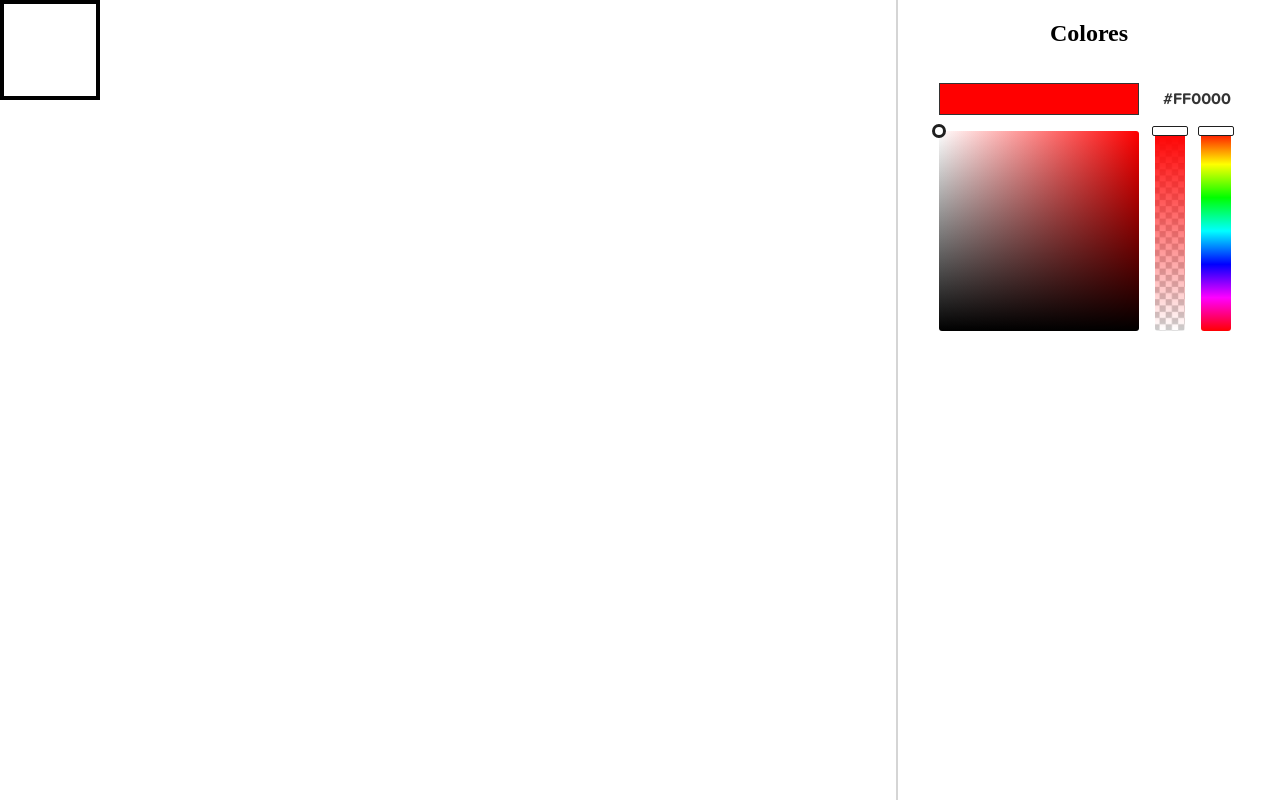
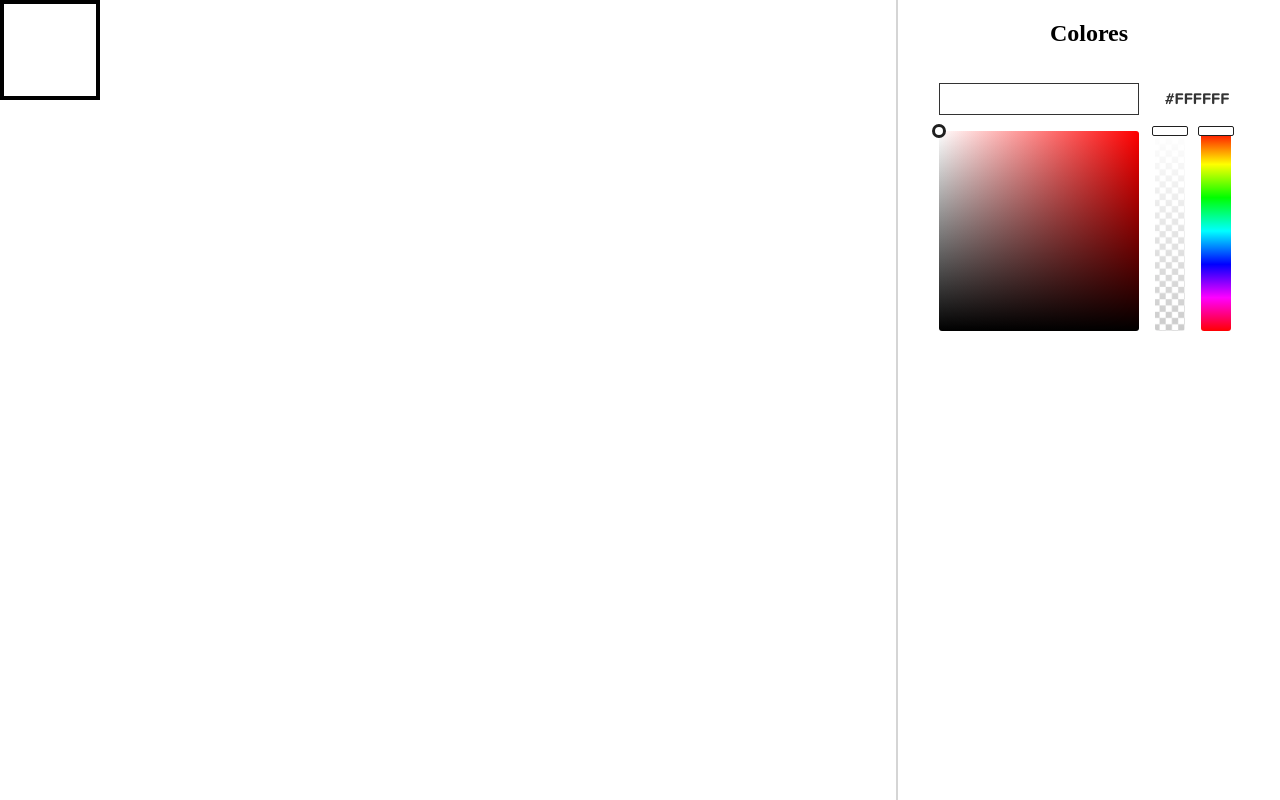
Before and after one commit to sebastian-vp/pixel-art, a React (Vite) app: page / in a window 1280 px wide. Built offline with nearby package versions, Linux system fonts and the light colour scheme.

Commit message:
se agrego la funcionalidad de poder elegir el tono del color seleccionado

```diff
--- a/src/App.jsx
+++ b/src/App.jsx
@@ -6,11 +6,16 @@ import { useState } from "react";
 
 export default function App() {
   const [colorSeleccionado, setcolorSeleccionado] = useState("#ff0000");
+  const [variacionColor, setVariacionColor] = useState("#ffffff");
   const [ancho, setAncho] = useState(70);
   const [isDragging, setIsDragging] = useState(false);
 
   const handleColorChange = (color) => {
     setcolorSeleccionado(color);
+  };
+
+  const handleColorVariationChange = (color) => {
+    setVariacionColor(color);
   };
 
   const handleMouseMove = (event) => {
@@ -35,7 +40,7 @@ export default function App() {
   return (
     <>
       <main style={{width: `${ancho}%`}}>
-        <Pixel color={colorSeleccionado} />
+        <Pixel color={variacionColor} />
       </main>
       <div
         className="separador"
@@ -46,7 +51,12 @@ export default function App() {
       ></div>
       <aside>
         <h2>Colores</h2>
-        <ColorPicker colorSeleccionado={colorSeleccionado} onChangeColor={handleColorChange}/>
+        <ColorPicker
+          colorSeleccionado={colorSeleccionado}
+          variacionColor={variacionColor}
+          onChangeColor={handleColorChange}
+          onChangeVariationColor={handleColorVariationChange}
+        />
       </aside>
     </>
   )
--- a/src/components/ColorPicker/ColorPicker.jsx
+++ b/src/components/ColorPicker/ColorPicker.jsx
@@ -4,13 +4,13 @@ import SelectorLineaColor from '/src/components/SelectorLineaColor/SelectorLinea
 import SelectorLineaTransparencia from '/src/components/SelectorLineaTransparencia/SelectorLineaTransparencia.jsx';
 import SelectorColor from '/src/components/SelectorColor/SelectorColor';
 
-export default function ColorPicker({ colorSeleccionado, onChangeColor }) {
+export default function ColorPicker({ colorSeleccionado, variacionColor, onChangeColor, onChangeVariationColor }) {
   return (
     <>
-      <PanelColorElegido colorSeleccionado={colorSeleccionado} />
+      <PanelColorElegido colorSeleccionado={variacionColor} />
       <div className="contenedor-color-picker">
-        <SelectorColor color={colorSeleccionado} />
-        <SelectorLineaTransparencia colorSeleccionado={colorSeleccionado} />
+        <SelectorColor color={colorSeleccionado} onChangeVariationColor={onChangeVariationColor}/>
+        <SelectorLineaTransparencia colorSeleccionado={variacionColor} />
         <SelectorLineaColor onColorChange={onChangeColor}/>
       </div>
     </>
--- a/src/components/SelectorColor/SelectorColor.jsx
+++ b/src/components/SelectorColor/SelectorColor.jsx
@@ -1,7 +1,7 @@
 import './SelectorColor.css';
 import { useState } from "react";
 
-export default function SelectorColor({ color }) {
+export default function SelectorColor({ color, onChangeVariationColor }) {
   const [coordenadaX, setCoordenadaX] = useState(0);
   const [coordenadaY, setCoordenadaY] = useState(0);
   const [isDragging, setIsDragging] = useState(false);
@@ -9,6 +9,51 @@ export default function SelectorColor({ color }) {
   const estilo = {
     background: `linear-gradient(-90deg, ${color}, #fff), linear-gradient(0deg, #000, #fff)`
   };
+
+  const rgbToHex = (rgb) => {
+      return "#" + rgb.map((color) => {
+        const hex = color.toString(16);
+        return hex.length === 1 ? "0" + hex : hex
+      }).join("");
+    };
+
+    const hexToRgb = (hex) => {
+      return [
+        parseInt(hex.substring(1, 3), 16),
+        parseInt(hex.substring(3, 5), 16),
+        parseInt(hex.substring(5, 7), 16)
+      ];
+    };
+
+    const interpolarColor = (colorInicial, colorFinal, porcentaje) => {
+      const rgbInicial = hexToRgb(colorInicial);
+      const rgbFinal = hexToRgb(colorFinal);
+
+      const interpolate = (start, end, factor) =>
+        Math.round(start + (end - start) * (factor / 100));
+
+      const rgb = rgbInicial.map((start, i) =>
+        interpolate(start, rgbFinal[i], porcentaje)
+      );
+
+      return rgbToHex(rgb);
+    };
+
+    const multiplicarColores = (color1, color2) => {
+      const rgb1 = hexToRgb(color1);
+      const rgb2 = hexToRgb(color2);
+
+      const rgb = rgb1.map((color, i) => Math.round((color * rgb2[i]) / 255));
+
+      return rgbToHex(rgb);
+    };
+
+    const calcularColor = (coordenadaX, coordenadaY) => {
+      const colorVertical = interpolarColor("#ffffff", color, coordenadaX);
+      const colorHorizontal = interpolarColor("#ffffff", "#000000", coordenadaY);
+
+      return multiplicarColores(colorHorizontal, colorVertical);
+    };
 
   const calcularCoordenadas = (event, element) => {
     const propiedadesPadre = element.getBoundingClientRect();
@@ -27,9 +72,13 @@ export default function SelectorColor({ color }) {
   const handleMouseDown = (event) => {
     setIsDragging(true);
     const element = document.querySelector('.color-picker');
+
     const porcentaje = calcularCoordenadas(event, element);
     setCoordenadaX(porcentaje[0]);
     setCoordenadaY(porcentaje[1]);
+
+    const color = calcularColor(porcentaje[0], porcentaje[1]);
+    onChangeVariationColor(color);
   };
 
   const handleMouseMove = (event) => {
@@ -39,6 +88,9 @@ export default function SelectorColor({ color }) {
     const porcentaje = calcularCoordenadas(event, element);
     setCoordenadaX(porcentaje[0]);
     setCoordenadaY(porcentaje[1]);
+
+    const color = calcularColor(porcentaje[0], porcentaje[1]);
+    onChangeVariationColor(color);
   };
 
   const handleMouseUp = () => {
```
